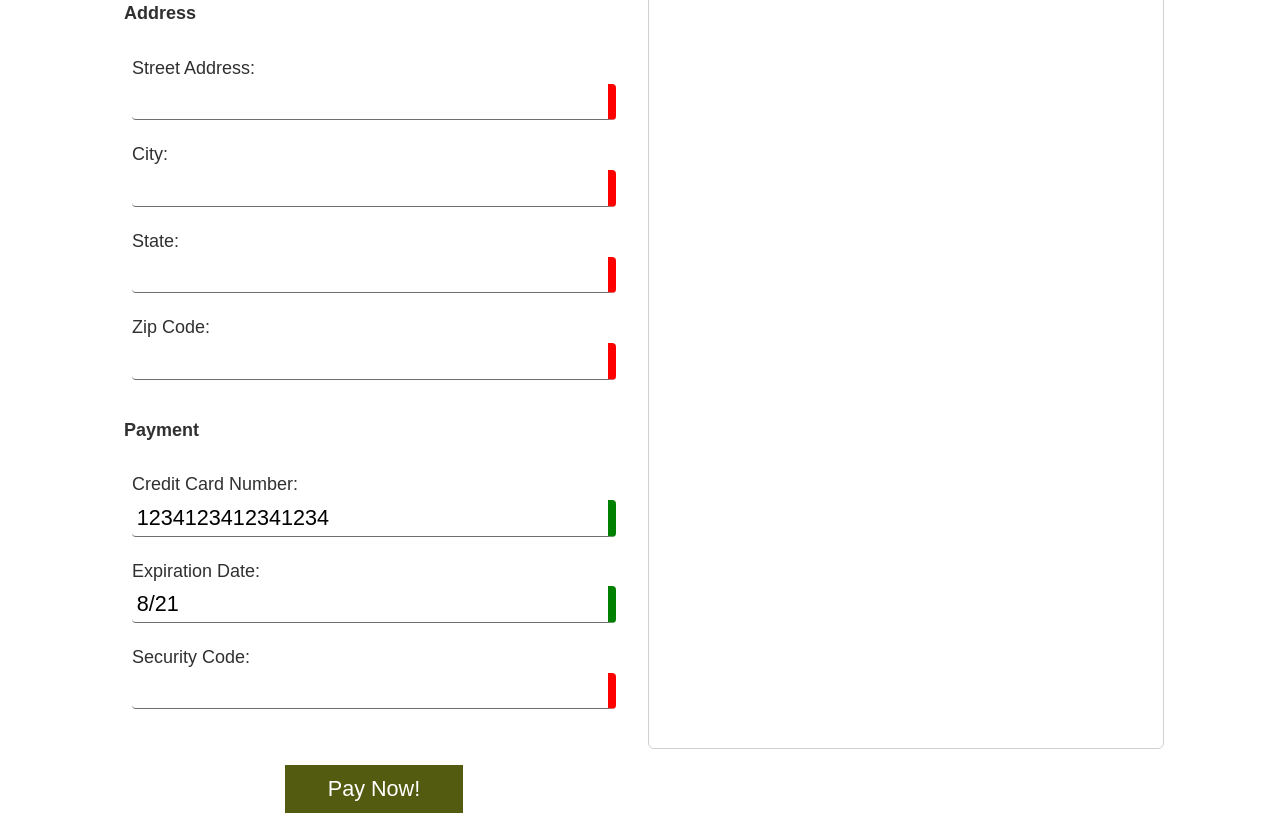
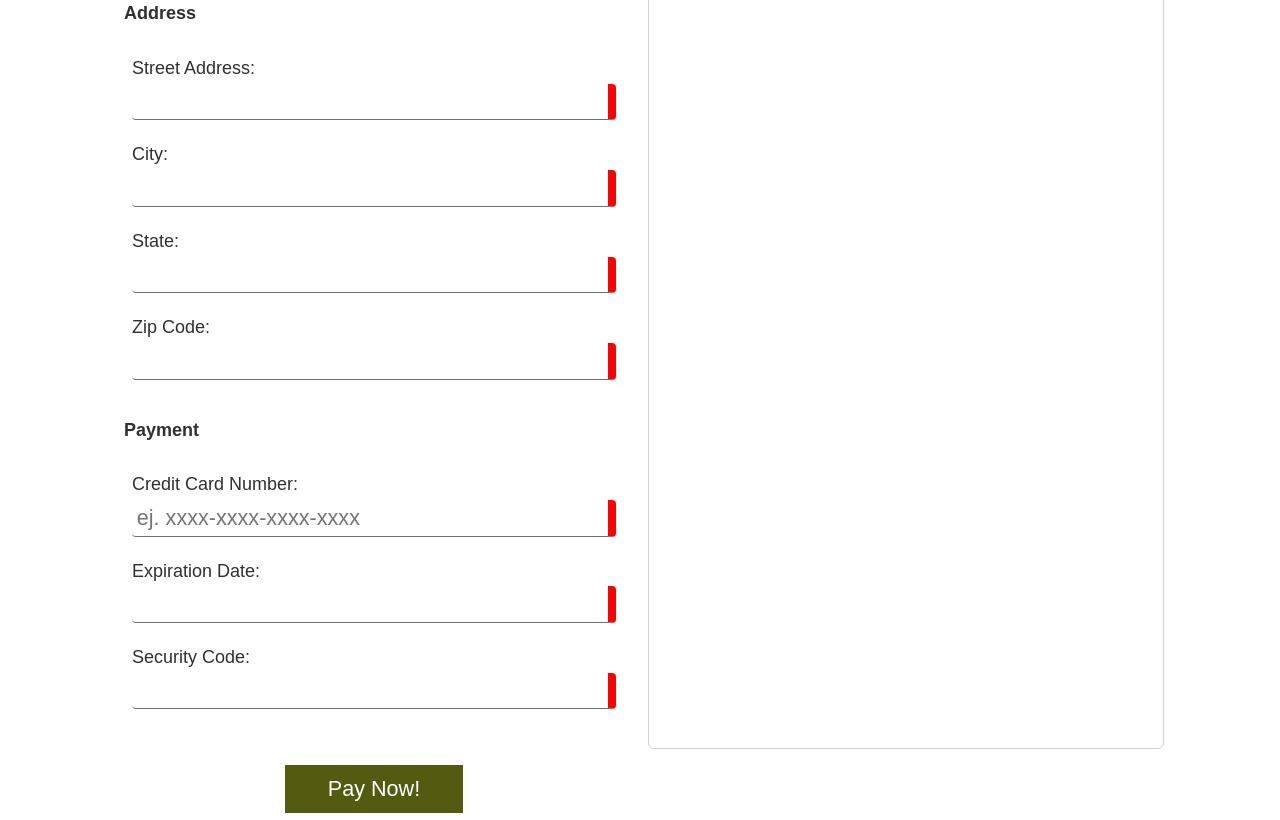
Before and after one commit to DedSec76/wdd330, a website: page src/checkout/index.html in a window 1280 px wide. Shown: the part 369-1189 px from the top of the page. Drawn offline with Linux system fonts and the light colour scheme.

Commit message:
Updated the fields

```diff
--- a/src/checkout/index.html
+++ b/src/checkout/index.html
@@ -53,10 +53,10 @@
               <fieldset>
                 <legend>Payment</legend>
                 <label>Credit Card Number:
-                  <input type="text" name="cardNumber" placeholder="ej. xxxx-xxxx-xxxx-xxxx" minlength="13" maxlength="19" value="1234123412341234" required>
+                  <input type="text" name="cardNumber" placeholder="ej. xxxx-xxxx-xxxx-xxxx" minlength="13" maxlength="19" required>
                 </label>
                 <label>Expiration Date:
-                  <input type="text" name="expiration" id="expiration" value="8/21" required>
+                  <input type="text" name="expiration" id="expiration" required>
                 </label>
                 <label>Security Code:
                   <input type="text" name="code" minlength="3" maxlength="4" inputmode="numeric" required>
```
